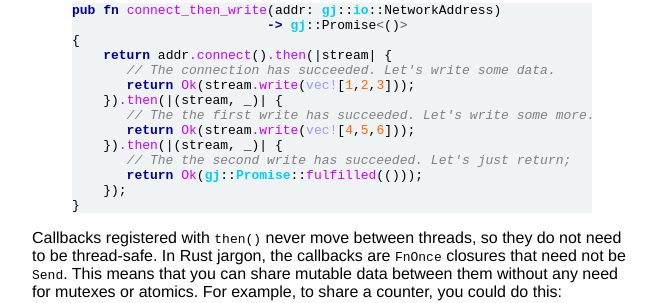
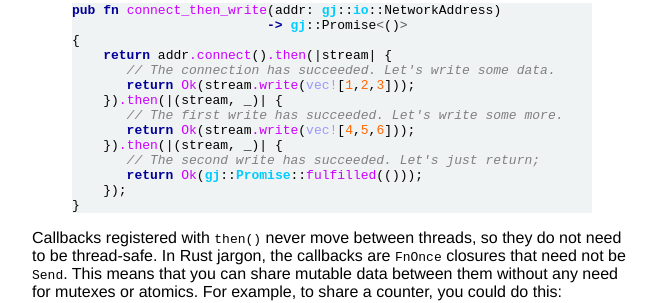
Before and after one commit to capnproto/capnproto-rust, a Jekyll site: the page built from blog/_posts/2015-05-25-asynchronous-io-with-promises.md, in a window 1280 px wide. Shown: the part 577-880 px from the top of the page, without its empty margins (308-968 px from the left). Built offline with Jekyll 4.4.1, drawn with Linux system fonts in a browser that asks for light colours.

Commit message:
fix some 'the the' typos

```diff
--- a/blog/_posts/2015-05-25-asynchronous-io-with-promises.md
+++ b/blog/_posts/2015-05-25-asynchronous-io-with-promises.md
@@ -67,10 +67,10 @@ pub fn connect_then_write(addr: gj::io::NetworkAddress)
        // The connection has succeeded. Let's write some data.
        return Ok(stream.write(vec![1,2,3]));
     }).then(|(stream, _)| {
-       // The the first write has succeeded. Let's write some more.
+       // The first write has succeeded. Let's write some more.
        return Ok(stream.write(vec![4,5,6]));
     }).then(|(stream, _)| {
-       // The the second write has succeeded. Let's just return;
+       // The second write has succeeded. Let's just return;
        return Ok(gj::Promise::fulfilled(()));
     });
 }
```
Also changed, not shown: blog/_posts/2015-03-21-error-handling-revisited.md (+1 -1 lines), 1 other file.
